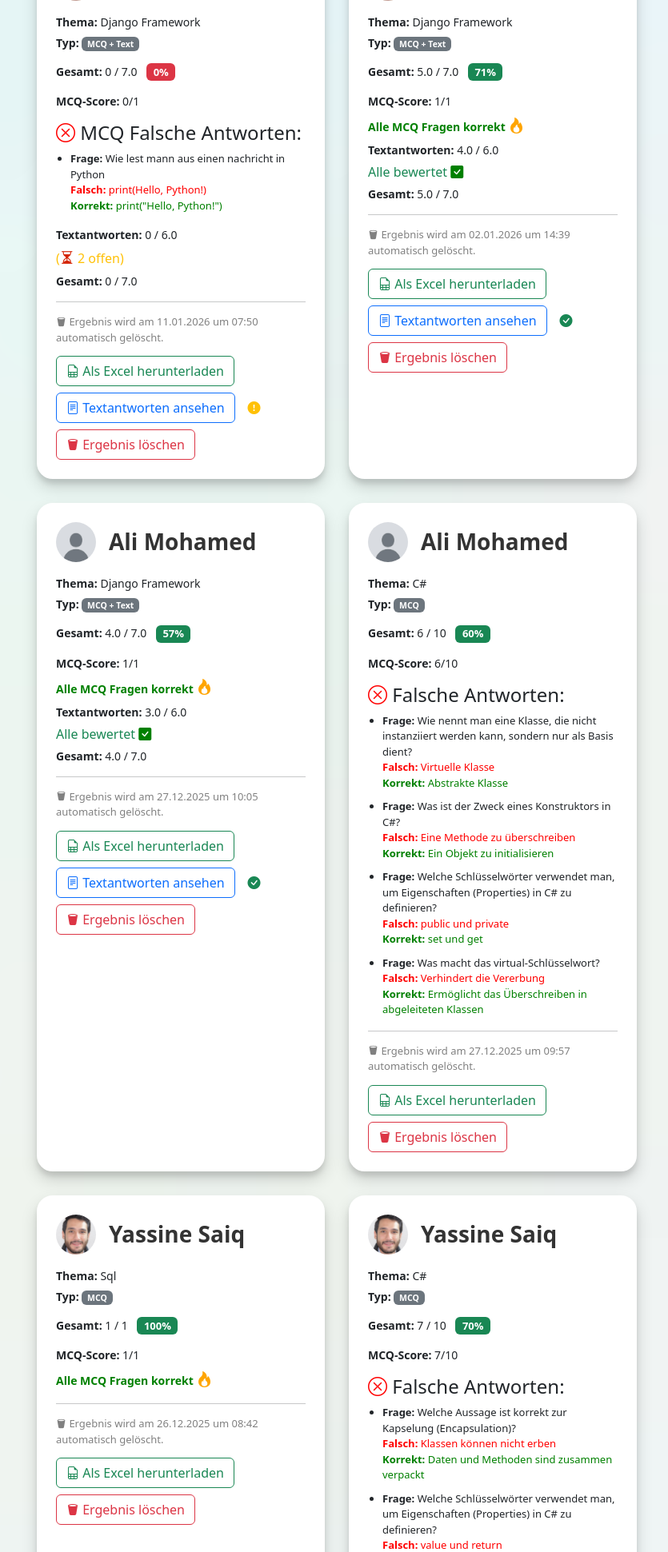
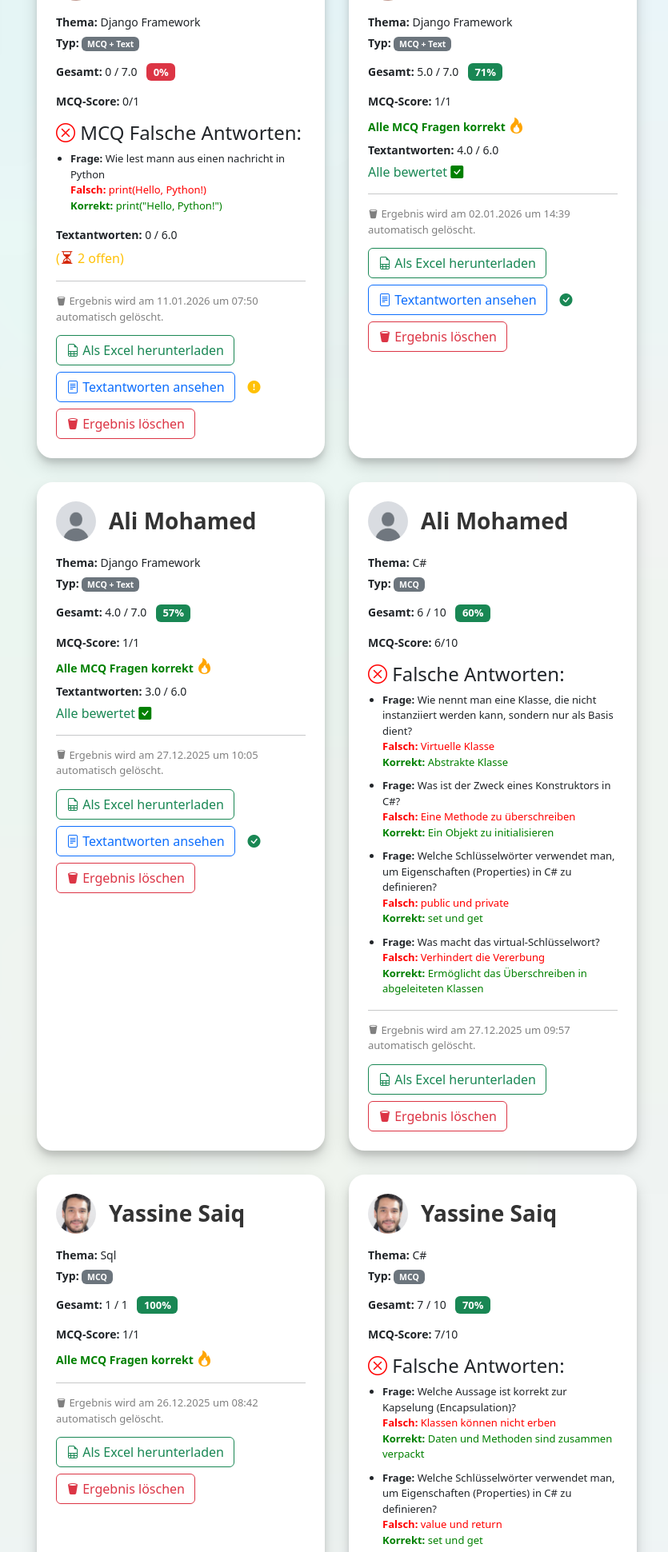
Before and after one commit to Yassinesaiq/Quiz_App, a Django app: page /score/ in a window 1280 px wide. Shown: the part 408-2349 px from the top of the page at 80% size, without its empty margins (219-1054 px from the left). Run offline with Django 5.2, Linux system fonts and the light colour scheme; a user stored in the database is signed in; data comes from the database, SQL or seed files in the repository.

Commit message:
Update score_list.html

```diff
--- a/test_app/templates/score_list.html
+++ b/test_app/templates/score_list.html
@@ -178,8 +178,7 @@
                 <span class="text-success">Alle bewertet <i style="color:green;" class="bi bi-check-square-fill"></i></span>
             {% endif %}
 
-            <!-- Gesamt -->
-            <p><strong>Gesamt:</strong> {{ result.total_score }} / {{ result.total_max_score }}</p>
+
 
         {% endif %}
 
```
